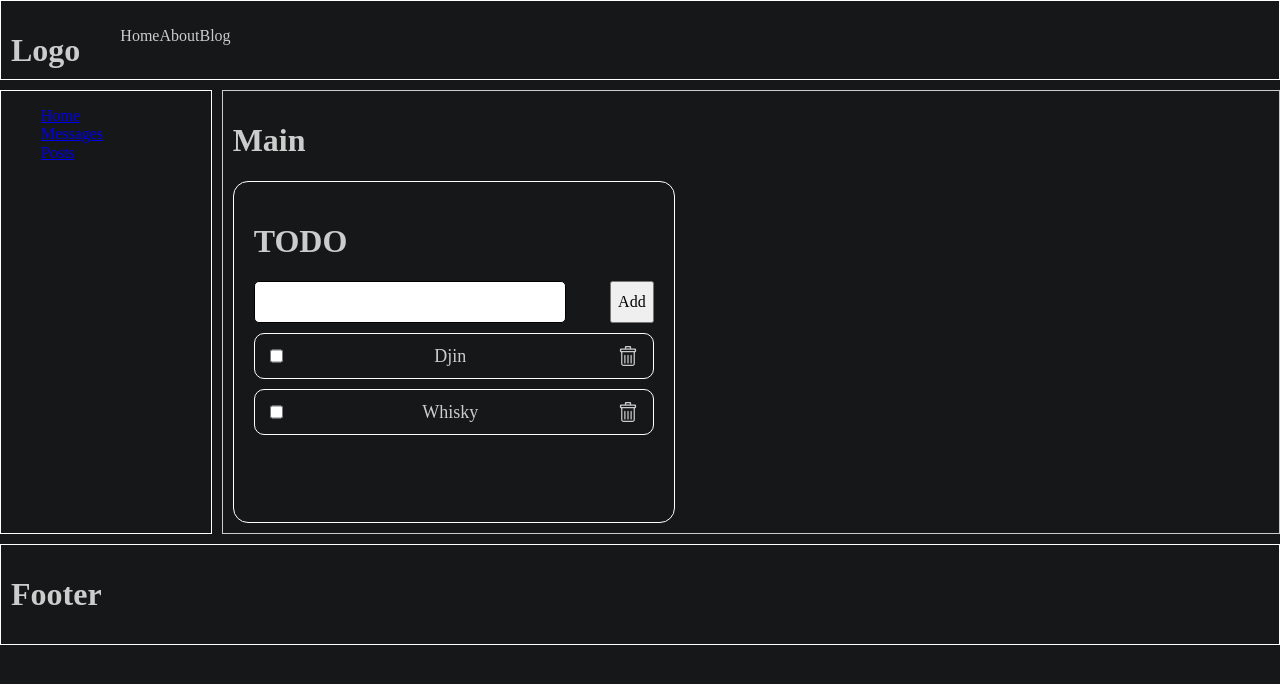
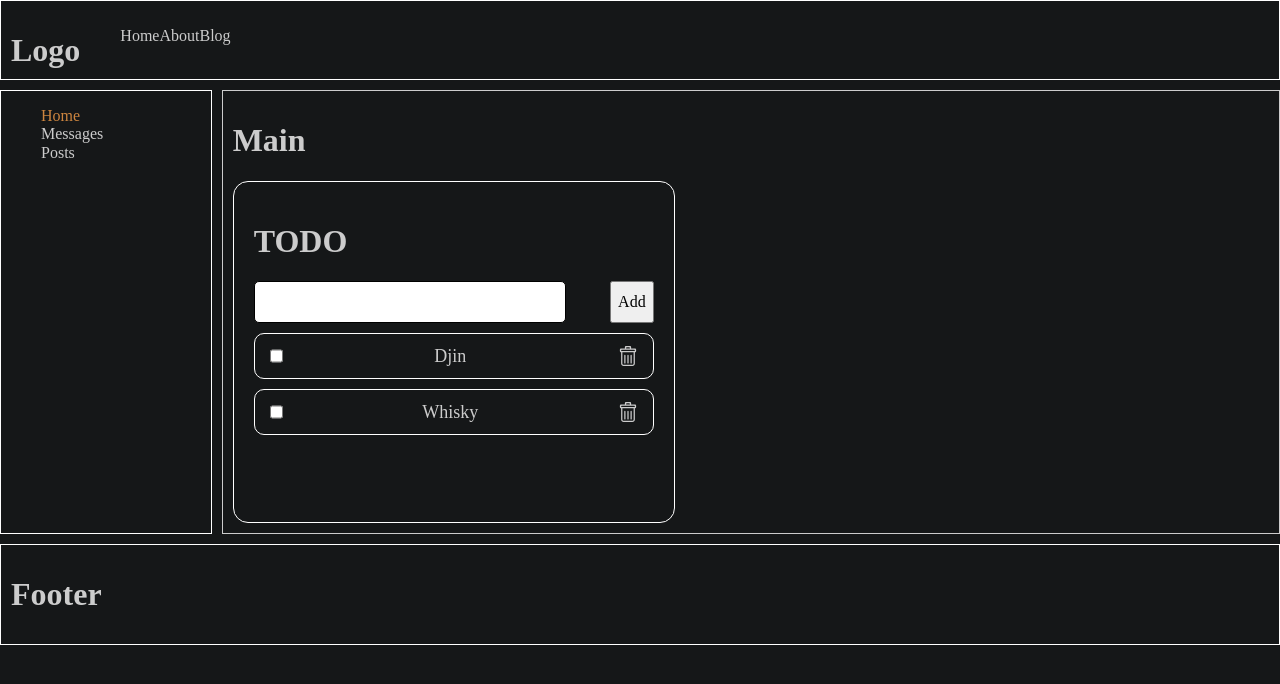
Before and after one commit to m-persikov/classic-todo, a React (Vite) app: page / in a window 1280 px wide. Shown: the top 684 px of the page. Built offline with nearby package versions, Linux system fonts and the light colour scheme.

Commit message:
add: active navlink

```diff
--- a/src/app/App.jsx
+++ b/src/app/App.jsx
@@ -19,7 +19,7 @@ export const App = () => {
       <Sidebar />
       <Footer />
       <Routes>
-        <Route path='/' element={
+        <Route index path='/' element={
           // <Suspense fallback={<Loading />}>
           <MainPage />
           // </Suspense>
--- a/src/components/Sidebar/Sidebar.jsx
+++ b/src/components/Sidebar/Sidebar.jsx
@@ -1,7 +1,8 @@
-import { Suspense } from 'react';
-import { Link } from 'react-router-dom';
+import { NavLink } from 'react-router-dom';
 
 import style from './Sidebar.module.css';
+
+const setActive = ({ isActive }) => isActive ? 'active-link' : '';
 
 export const Sidebar = () => {
     return (
@@ -9,13 +10,13 @@ export const Sidebar = () => {
             <nav>
                 <ul>
                     <li>
-                        <Link to="/">Home</Link>
+                        <NavLink to="/" className={setActive}>Home</NavLink>
                     </li>
                     <li>
-                        <Link to="/messages">Messages</Link>
+                        <NavLink to="/messages" className={setActive}>Messages</NavLink>
                     </li>
                     <li>
-                        <Link to="/posts">Posts</Link>
+                        <NavLink to="/posts" className={setActive}>Posts</NavLink>
                     </li>
                 </ul>
             </nav>
--- a/src/components/Todo/TodoList/TodoList.jsx
+++ b/src/components/Todo/TodoList/TodoList.jsx
@@ -8,6 +8,7 @@ export const TodoList = () => {
     const dispatch = useDispatch();
     const { todoLists, loading } = useSelector(state => state.tasks);
 
+    //TODO: fix duplicate requests!
     useEffect(() => {
         dispatch(fetchTasks());
     }, []);
--- a/src/index.css
+++ b/src/index.css
@@ -8,3 +8,20 @@ body {
 ul {
     list-style: none;
 }
+
+a {
+    color: #ccc;
+    text-decoration: none;
+}
+
+a:hover {
+    text-decoration: underline;
+}
+
+/* .active {
+    color: peru;
+} */
+
+.active-link {
+    color: peru;
+}
```
Also changed, not shown: src/components/Todo/Todo.jsx (line endings or trailing spaces).
